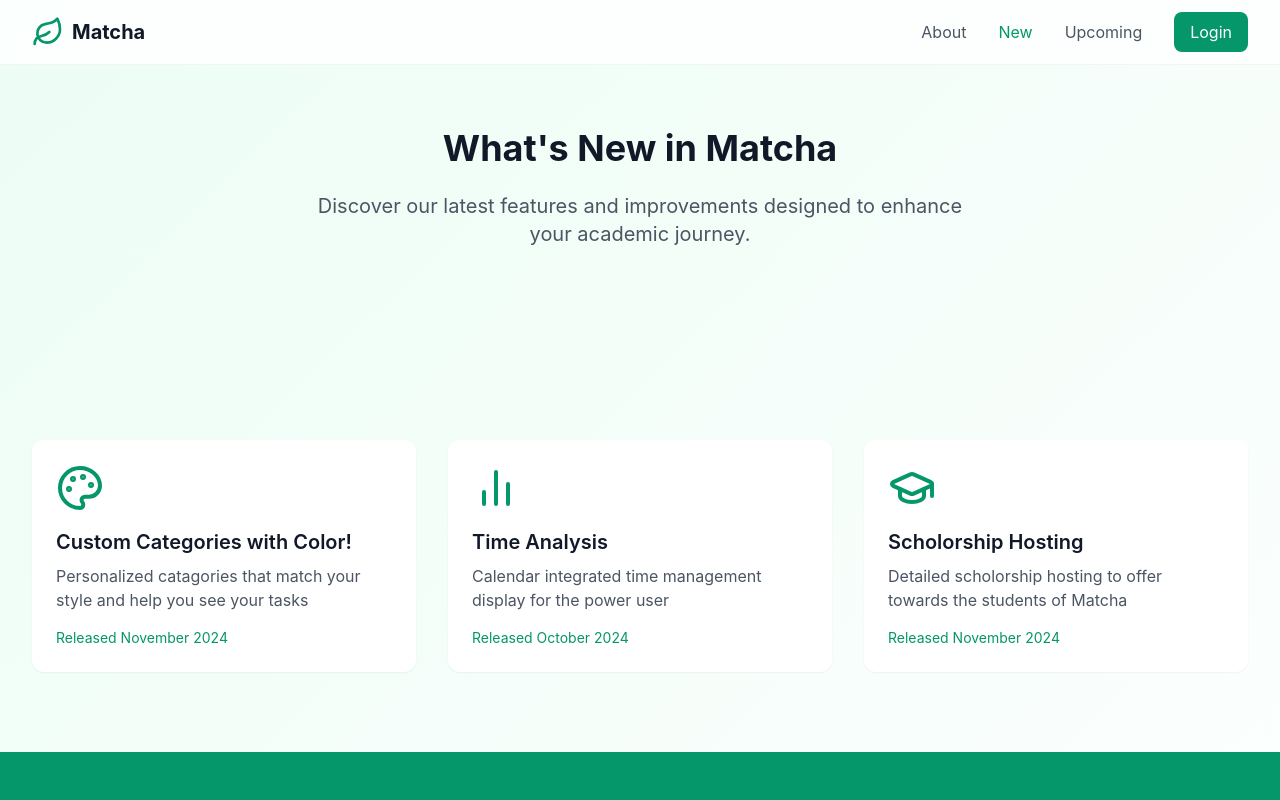
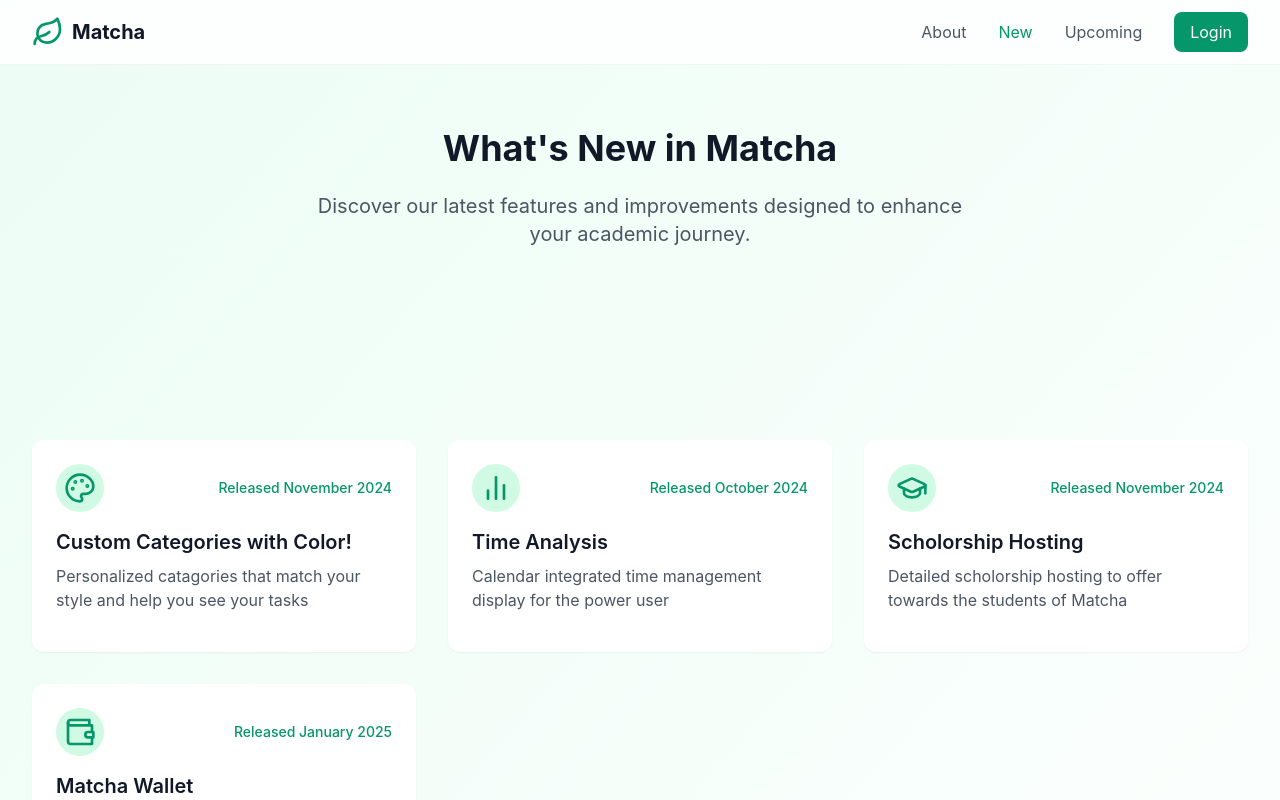
Before and after one commit to Frenzyz/matcha, a React (Vite) app: page /new in a window 1280 px wide. Shown: the top 800 px of the page. Built offline with nearby package versions, Linux system fonts and the light colour scheme; what groq-sdk would draw is missing.

Commit message:
Landing Page 2025 Update

```diff
--- a/src/pages/New.tsx
+++ b/src/pages/New.tsx
@@ -1,6 +1,6 @@
 import React from 'react';
     import { Link } from 'react-router-dom';
-import { Leaf, ArrowRight, Palette, BarChart2, GraduationCap } from 'lucide-react';
+    import { Leaf, ArrowRight, Palette, BarChart2, GraduationCap, Wallet } from 'lucide-react';
 
     export default function New() {
       const newFeatures = [
@@ -21,6 +21,12 @@ export default function New() {
           description: "Detailed scholorship hosting to offer towards the students of Matcha",
           icon: GraduationCap,
           date: "Released November 2024"
+        },
+        {
+          title: "Matcha Wallet",
+          description: "The smart and simple budgeting tool for all students",
+          icon: Wallet,
+          date: "Released January 2025"
         }
       ];
 
@@ -67,27 +73,28 @@ export default function New() {
           <section className="py-20">
             <div className="max-w-7xl mx-auto px-4 sm:px-6 lg:px-8">
               <div className="grid md:grid-cols-3 gap-8">
-            {newFeatures.map((feature, index) => {
-              const Icon = feature.icon;
-              return (
+                {newFeatures.map((feature, index) => (
                   <div
                     key={feature.title}
                     className="bg-white rounded-xl p-6 shadow-sm hover:shadow-md transition-shadow animate-fade-in"
                     style={{ animationDelay: `${index * 150}ms` }}
                   >
-                  <Icon className="h-12 w-12 text-emerald-600 mb-4" />
+                    <div className="flex items-center justify-between mb-4">
+                      <div className="w-12 h-12 rounded-full bg-emerald-100 flex items-center justify-center">
+                        <feature.icon className="h-8 w-8 text-emerald-600" />
+                      </div>
+                      <span className="text-sm text-emerald-600 font-medium">
+                        {feature.date}
+                      </span>
+                    </div>
                     <h3 className="text-xl font-semibold text-gray-900 mb-2">
                       {feature.title}
                     </h3>
                     <p className="text-gray-600 mb-4">
                       {feature.description}
                     </p>
-                  <p className="text-sm text-emerald-600">
-                    {feature.date}
-                  </p>
                   </div>
-              );
-            })}
+                ))}
               </div>
             </div>
           </section>
--- a/src/pages/Upcoming.tsx
+++ b/src/pages/Upcoming.tsx
@@ -1,6 +1,6 @@
 import React from 'react';
     import { Link } from 'react-router-dom';
-import { Leaf, ArrowRight, Calendar, Clock, Zap } from 'lucide-react';
+    import { Leaf, ArrowRight, Calendar, Clock, Zap, Wallet } from 'lucide-react';
 
     export default function Upcoming() {
       const upcomingFeatures = [
@@ -19,8 +19,8 @@ export default function Upcoming() {
         {
           title: "Smart Budgeting",
           description: "The smart and simple budgeting tool for all students",
-      releaseDate: "Coming April 2024",
-      progress: 20
+          releaseDate: "Out Now! (BETA)",
+          progress: 100
         }
       ];
 
```
Lines whose indentation alone changed are shown as unchanged.
